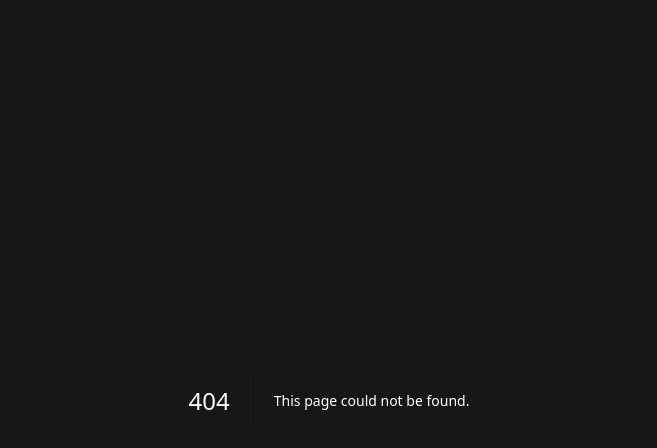
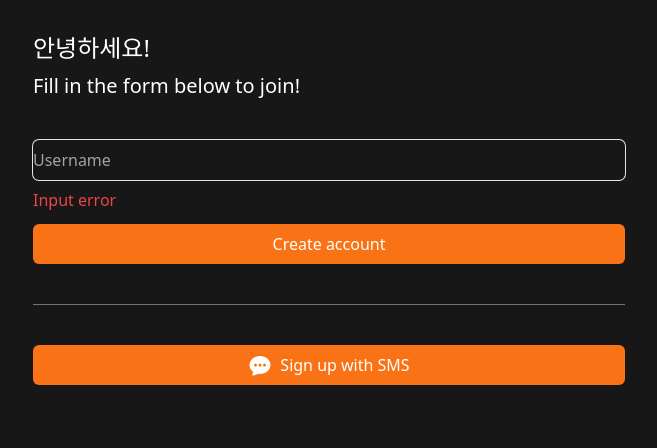
Before and after one commit to FRONT-JB/market, a Next.js app: page /create-account in a window 1280 px wide. Before the commit this address had no page. Shown: the top 448 px of the page, without its empty margins (311-968 px from the left). Built offline with nearby package versions, Linux system fonts and the light colour scheme.

Commit message:
feat: Create Account Screen

```diff
--- /dev/null
+++ b/app/create-account/page.tsx
@@ -0,0 +1,42 @@
+import { ChatBubbleOvalLeftEllipsisIcon } from "@heroicons/react/16/solid";
+import Link from "next/link";
+
+export default function CreateAccount() {
+  return (
+    <div className="flex flex-col gap-10 py-8 px-6">
+      <div className="flex flex-col gap-2 *:font-medium">
+        <h1 className="text-2xl">안녕하세요!</h1>
+
+        <h2 className="text-xl">Fill in the form below to join!</h2>
+      </div>
+
+      <form className="flex flex-col gap-3">
+        <div className="flex flex-col gap-2">
+          <input
+            className="bg-transparent rounded-md w-full h-10 focus:outline-none ring-1 focus:ring-2 ring-neutral-200 focus:ring-orange-500 border-none placeholder:text-neutral-400"
+            type="text"
+            placeholder="Username"
+            required
+          />
+
+          <span className="text-red-500 font-medium">Input error</span>
+        </div>
+
+        <button className="primary-btn h-10">Create account</button>
+      </form>
+
+      <div className="w-full h-px bg-neutral-500" />
+
+      <Link
+        className="primary-btn flex h-10 items-center justify-center gap-2"
+        href="/sms"
+      >
+        <span>
+          <ChatBubbleOvalLeftEllipsisIcon className="h-6 w-6" />
+        </span>
+
+        <span>Sign up with SMS</span>
+      </Link>
+    </div>
+  );
+}
--- a/app/globals.css
+++ b/app/globals.css
@@ -7,3 +7,9 @@
     @apply text-orange-500 underline-offset-4;
   }
 }
+
+@layer components {
+  .primary-btn {
+    @apply w-full bg-orange-500 text-white  font-medium  rounded-md text-center hover:bg-orange-400 transition-colors;
+  }
+}
--- a/app/page.tsx
+++ b/app/page.tsx
@@ -12,10 +12,7 @@ export default function Home() {
       </div>
 
       <div className="flex flex-col items-center gap-3 w-full">
-        <Link
-          href="/create-account"
-          className="w-full bg-orange-500 text-white text-lg font-medium py-2.5 rounded-md text-center hover:bg-orange-400 transition-colors"
-        >
+        <Link href="/create-account" className="primary-btn text-lg py-2.5">
           시작하기
         </Link>
 
```
Also changed, not shown: package.json (+6 -5 lines), 2 other files (tests, documents, lock files or other folders).
